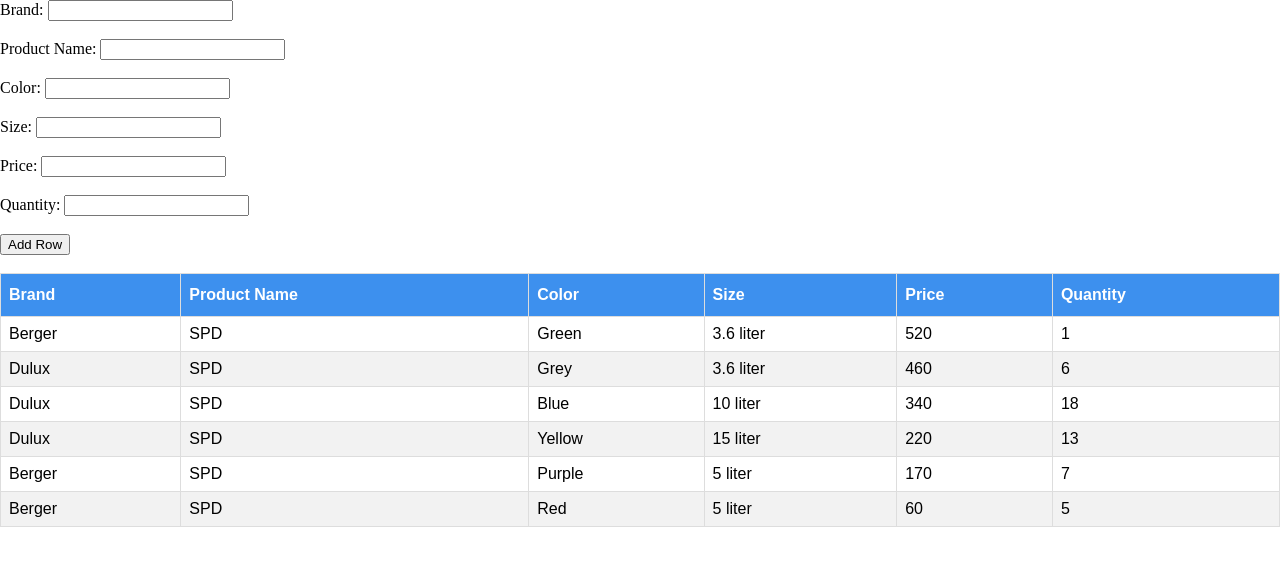
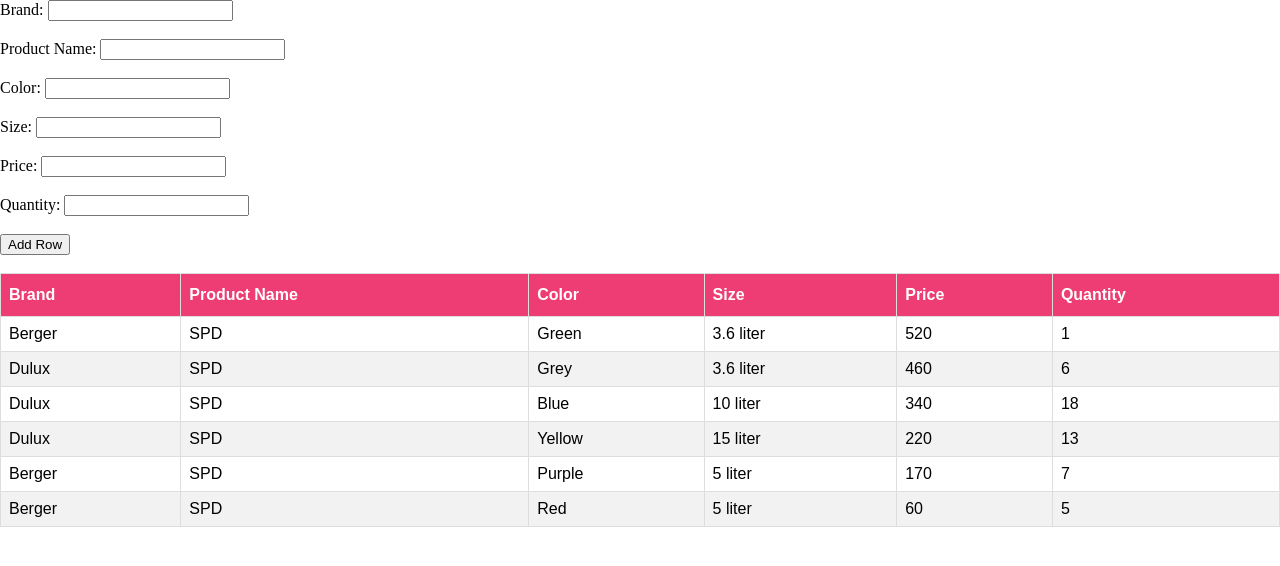
Before and after one commit to AbidAlWassie/Accounting-App, a website: page public/index.html in a window 1280 px wide. Drawn offline with Linux system fonts and the light colour scheme.

Commit message:
updated project

```diff
--- a/public/css/style.css
+++ b/public/css/style.css
@@ -20,7 +20,7 @@
   padding-top: 12px;
   padding-bottom: 12px;
   text-align: left;
-  background-color: #3d90ee;
+  background-color: #ee3d75;
   color: white;
 }
 
```
